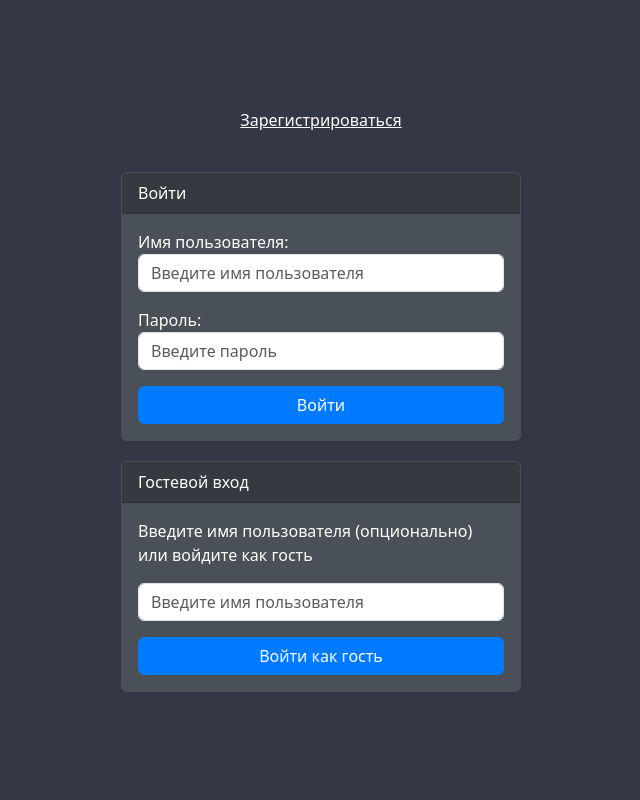
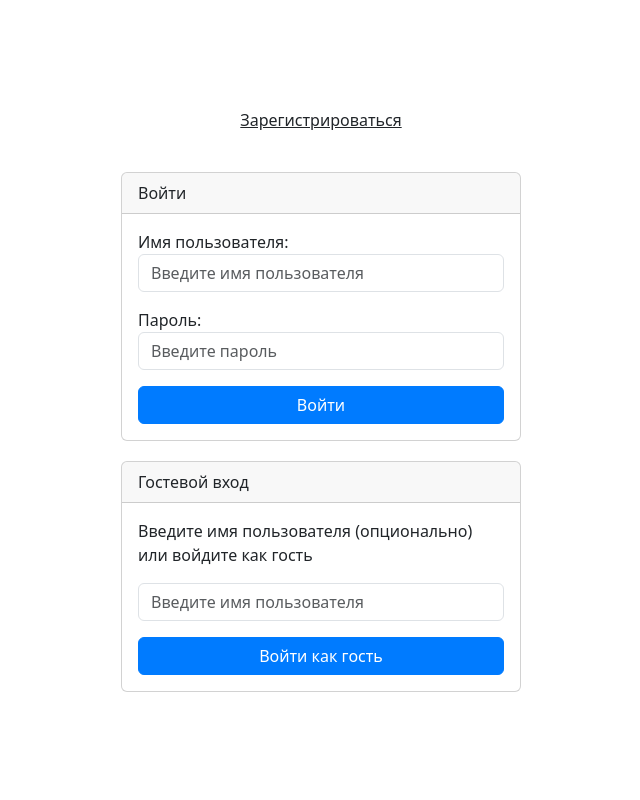
Before and after one commit to Njves/FastQuiz, a Flask app: page /login in a window 1280 px wide. Shown: the whole page, without its empty margins (319-959 px from the left). Run offline with Flask 3, Linux system fonts and the light colour scheme.

```diff
--- a/app/main/routes.py
+++ b/app/main/routes.py
@@ -46,10 +46,8 @@ def quiz(quiz_id):
         return jsonify({'message': 'Quiz not found'}), 404
     if quiz.is_archived:
         return redirect(url_for('main.index'))
-    print(quiz.password)
+    print("Password: ", quiz.password)
     if quiz.password:
-        print(session, request.form)
-        print(session.get(f'quiz_access_{quiz_id}_{quiz.password}'))
         if session.get(f'quiz_access_{quiz_id}_{quiz.password}'):
             return render_template('quiz/quiz.html', quiz=quiz)
         if request.method == 'POST':
@@ -282,7 +280,7 @@ def finish_quiz():
         db.session.delete(quiz_session)
         db.session.delete(quiz_session.attempt)
     db.session.commit()
-    return jsonify({'score': final_score, 'attempt_id': quiz_session.attempt_id, 'message': 'Quiz finished'})
+    return jsonify({'score': final_score, 'attempt_id': quiz_session.attempt_id, 'message': 'Quiz finished', "is_guest": current_user.is_guest})
 
 
 @bp.route('/create_quiz', methods=['POST'])
--- a/app/templates/auth/login.html
+++ b/app/templates/auth/login.html
@@ -9,21 +9,6 @@
 </head>
 
 <style>
-    body {
-        background-color: #333746;
-        color: #ffffff;
-    }
-
-    .card {
-        background-color: #495057;
-        border: 1px solid #495057;
-        color: #ffffff;
-    }
-
-    .card-header {
-        background-color: #343a40;
-        color: #ffffff;
-    }
 
     .btn-primary {
         background-color: #007bff;
@@ -53,13 +38,8 @@
     }
 
     .toggle-text {
-        color: #ffffff;
         cursor: pointer;
         text-decoration: underline;
-    }
-
-    .toggle-text:hover {
-        color: #ffffff;
     }
 </style>
 
```
Also changed, not shown: app/templates/quiz/quiz.html (+6 -1 lines).
